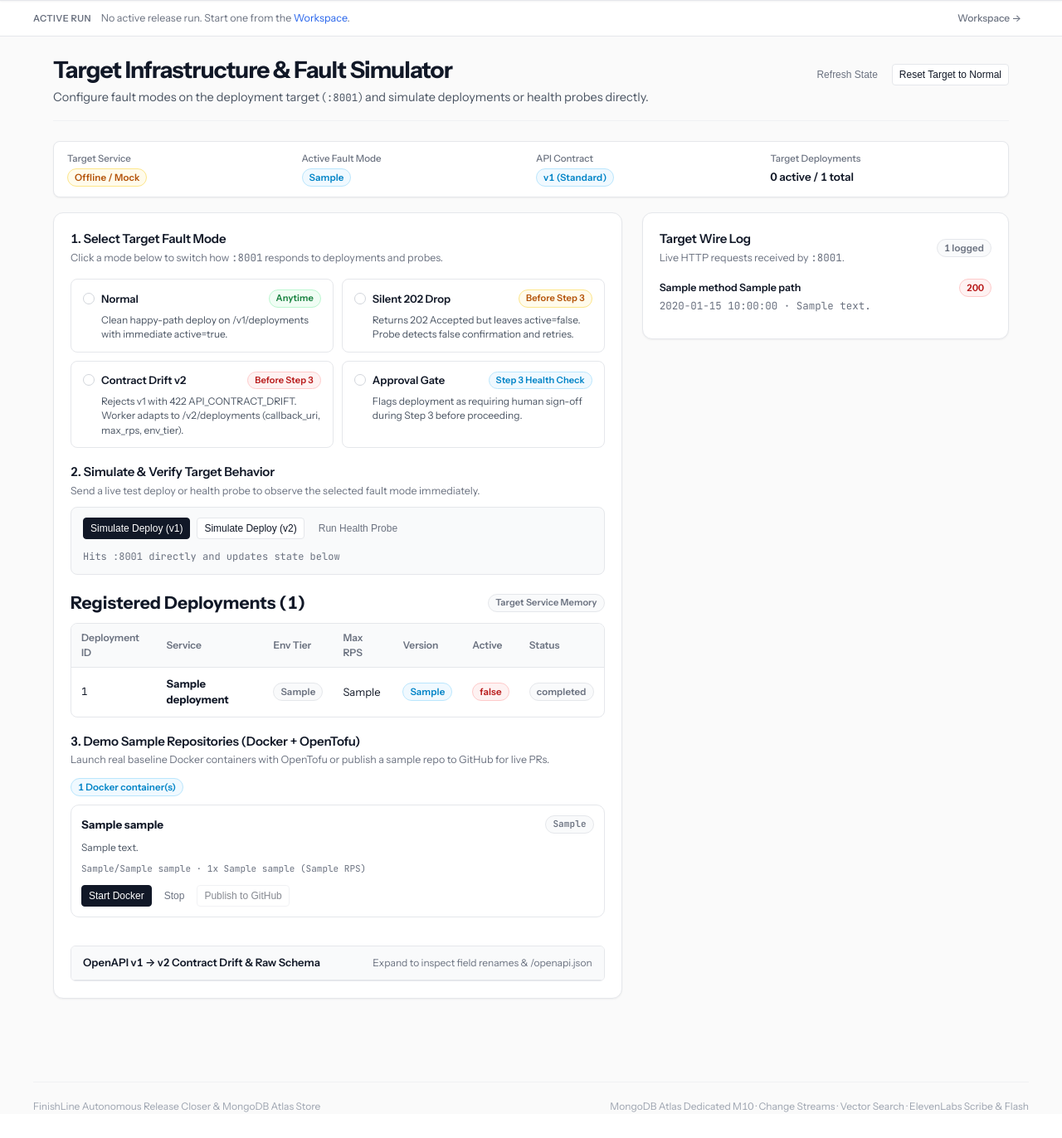
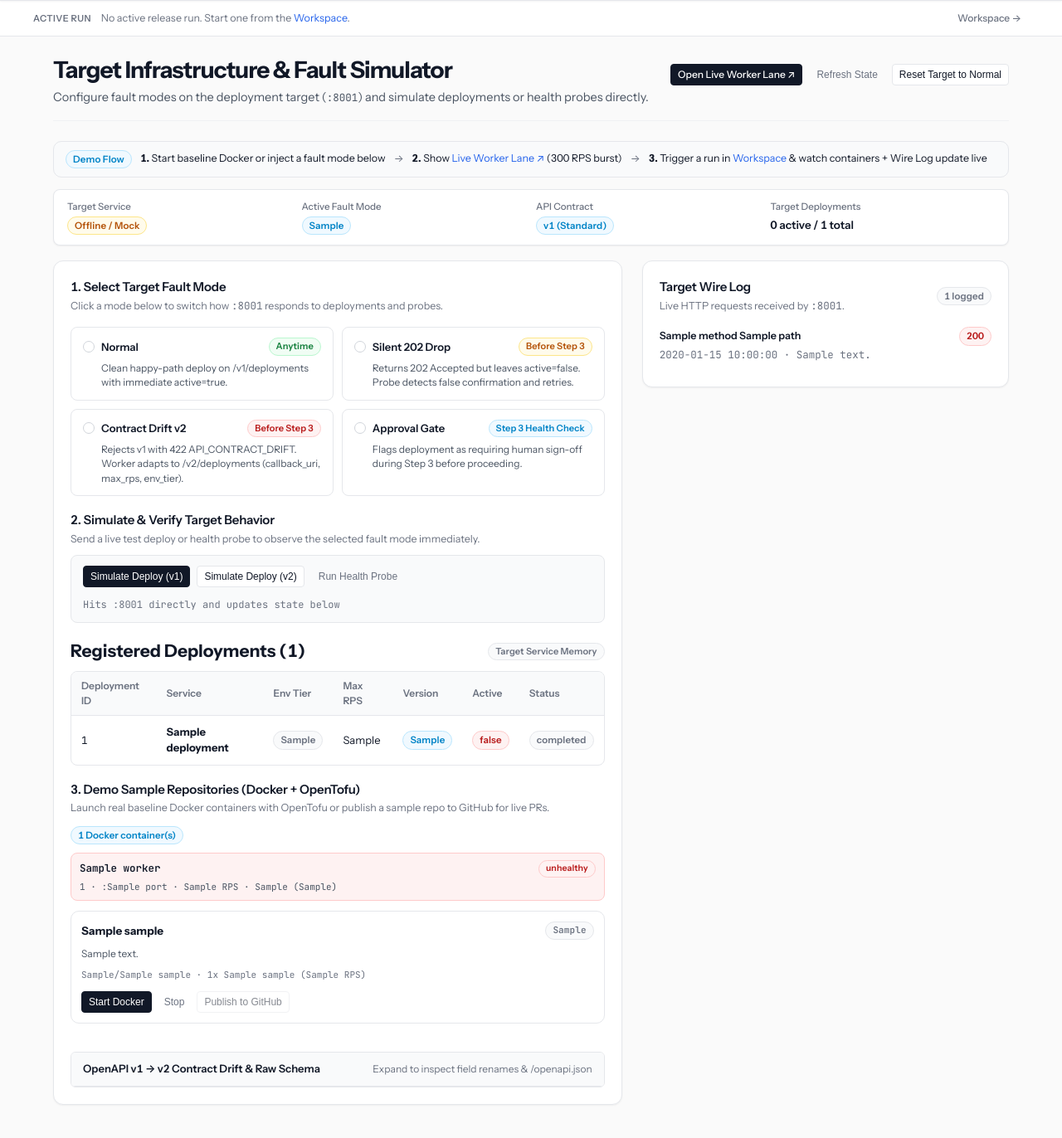
Before and after one commit to hussainweb/mongodb-hackathon, a Python web app: template src/mongodb_hackathon/templates/infra.html in a window 1280 px wide. Shown: the part 56-1428 px from the top of the page at 83% size. Before the commit the page ends 1397 px from the top, so only its background shows below. Run offline with Jinja, Linux system fonts and the light colour scheme; the template is opened without the code that fills it: most values are stand-ins (such as "Sample title", 1, 10 or a date in 2020).

Commit message:
feat(ui): enlarge stream popup and add live Docker demo guide on /infra

```diff
--- a/src/mongodb_hackathon/templates/infra.html
+++ b/src/mongodb_hackathon/templates/infra.html
@@ -13,8 +13,21 @@
     <div class="page-subtitle">Configure fault modes on the deployment target (<code>:8001</code>) and simulate deployments or health probes directly.</div>
   </div>
   <div style="display: flex; align-items: center; gap: 8px; flex-wrap: wrap;">
+    <a href="/super-secret-page" target="_blank" class="btn btn-primary btn-sm">Open Live Worker Lane ↗</a>
     <button type="button" class="btn btn-ghost btn-sm" onclick="refreshTargetState()">Refresh State</button>
     <button type="button" class="btn btn-sm" onclick="resetTarget()">Reset Target to Normal</button>
+  </div>
+</div>
+
+<!-- Demo Presenter Guide Strip -->
+<div style="display: flex; align-items: center; justify-content: space-between; gap: 12px; flex-wrap: wrap; padding: 10px 14px; margin-bottom: 14px; border-radius: 10px; border: 1px solid var(--border); background: var(--surface-subtle); font-size: 12.5px;">
+  <div style="display: flex; align-items: center; gap: 10px; flex-wrap: wrap;">
+    <span class="badge badge-info">Demo Flow</span>
+    <span><strong>1.</strong> Start baseline Docker or inject a fault mode below</span>
+    <span style="color: var(--muted);">→</span>
+    <span><strong>2.</strong> Show <a href="/super-secret-page" target="_blank">Live Worker Lane ↗</a> (300 RPS burst)</span>
+    <span style="color: var(--muted);">→</span>
+    <span><strong>3.</strong> Trigger a run in <a href="/">Workspace</a> &amp; watch containers + Wire Log update live</span>
   </div>
 </div>
 
@@ -210,6 +223,26 @@
       </div>
 
       <div id="sample-result-banner" class="sim-result-banner hidden" style="margin-bottom: 10px;" aria-live="polite"></div>
+
+      <div id="live-docker-workers-list" style="display: grid; grid-template-columns: repeat(auto-fit, minmax(220px, 1fr)); gap: 8px; margin-bottom: 12px;">
+        {% if docker_topology and docker_topology.workers %}
+          {% for w in docker_topology.workers %}
+            <div style="border: 1px solid {% if w.healthy and w.active %}#a7f3d0{% else %}#fecaca{% endif %}; background: {% if w.healthy and w.active %}#ecfdf5{% else %}#fef2f2{% endif %}; border-radius: 8px; padding: 8px 10px; font-size: 12px;">
+              <div style="display: flex; justify-content: space-between; align-items: center; gap: 6px;">
+                <strong class="mono">{{ w.name }}</strong>
+                <span class="badge {% if w.healthy and w.active %}badge-ok{% else %}badge-danger{% endif %}" style="font-size: 10.5px;">{{ 'healthy' if (w.healthy and w.active) else 'unhealthy' }}</span>
+              </div>
+              <div class="mono" style="font-size: 11px; color: var(--text-secondary); margin-top: 3px;">
+                {{ w.container_id }} · :{{ w.port }} · {{ w.max_rps }} RPS · {{ w.api_version }} ({{ w.env_tier }})
+              </div>
+            </div>
+          {% endfor %}
+        {% else %}
+          <div style="grid-column: 1 / -1; font-size: 12px; color: var(--muted); padding: 8px 10px; border: 1px dashed var(--border); border-radius: 8px;">
+            No OpenTofu-managed Docker containers running. Click <strong>Start Docker</strong> on a sample below to launch a live container.
+          </div>
+        {% endif %}
+      </div>
 
       <div style="display: grid; grid-template-columns: repeat(auto-fit, minmax(260px, 1fr)); gap: 10px;">
         {% for s in samples or [] %}
@@ -610,11 +643,47 @@
 
   function updateDockerCountBadge(topology) {
     const badge = document.getElementById("live-docker-count");
-    if (!badge || !topology) return;
-    const count = (topology.workers || []).length;
-    badge.textContent = `${count} Docker container(s)`;
-    badge.className = count > 0 ? "badge badge-ok" : "badge badge-info";
+    if (badge && topology) {
+      const count = (topology.workers || []).length;
+      const cap = Number(topology.total_capacity_rps || 0);
+      badge.textContent = count > 0 ? `${count} Docker container(s) · ${cap} RPS` : "0 Docker container(s)";
+      badge.className = count > 0 ? "badge badge-ok" : "badge badge-info";
+    }
+    const listEl = document.getElementById("live-docker-workers-list");
+    if (listEl && topology) {
+      const workers = topology.workers || [];
+      if (workers.length === 0) {
+        listEl.innerHTML = '<div style="grid-column: 1 / -1; font-size: 12px; color: var(--muted); padding: 8px 10px; border: 1px dashed var(--border); border-radius: 8px;">No OpenTofu-managed Docker containers running. Click <strong>Start Docker</strong> on a sample below to launch a live container.</div>';
+      } else {
+        listEl.innerHTML = workers.map((w) => {
+          const ok = Boolean(w.healthy && w.active);
+          return `
+            <div style="border: 1px solid ${ok ? '#a7f3d0' : '#fecaca'}; background: ${ok ? '#ecfdf5' : '#fef2f2'}; border-radius: 8px; padding: 8px 10px; font-size: 12px;">
+              <div style="display: flex; justify-content: space-between; align-items: center; gap: 6px;">
+                <strong class="mono">${FinishLineLiveRun.escapeHtml(w.name || '')}</strong>
+                <span class="badge ${ok ? 'badge-ok' : 'badge-danger'}" style="font-size: 10.5px;">${ok ? 'healthy' : 'unhealthy'}</span>
+              </div>
+              <div class="mono" style="font-size: 11px; color: var(--text-secondary); margin-top: 3px;">
+                ${FinishLineLiveRun.escapeHtml(w.container_id || '')} · :${FinishLineLiveRun.escapeHtml(String(w.port || ''))} · ${FinishLineLiveRun.escapeHtml(String(w.max_rps || 120))} RPS · ${FinishLineLiveRun.escapeHtml(w.api_version || 'v1')} (${FinishLineLiveRun.escapeHtml(w.env_tier || 'staging')})
+              </div>
+            </div>
+          `;
+        }).join("");
+      }
+    }
   }
+
+  async function pollInfraDockerTopology() {
+    try {
+      const resp = await fetch("/api/docker-topology");
+      if (resp.ok) {
+        updateDockerCountBadge(await resp.json());
+      }
+    } catch (e) {
+      console.warn("Docker topology poll failed:", e);
+    }
+  }
+  setInterval(pollInfraDockerTopology, 3000);
 
   async function startSampleDocker(sampleId, btn) {
     if (btn) btn.disabled = true;
```
Also changed, not shown: src/mongodb_hackathon/static/styles.css (+22 -13 lines), src/mongodb_hackathon/templates/index.html (+12 -12 lines).
